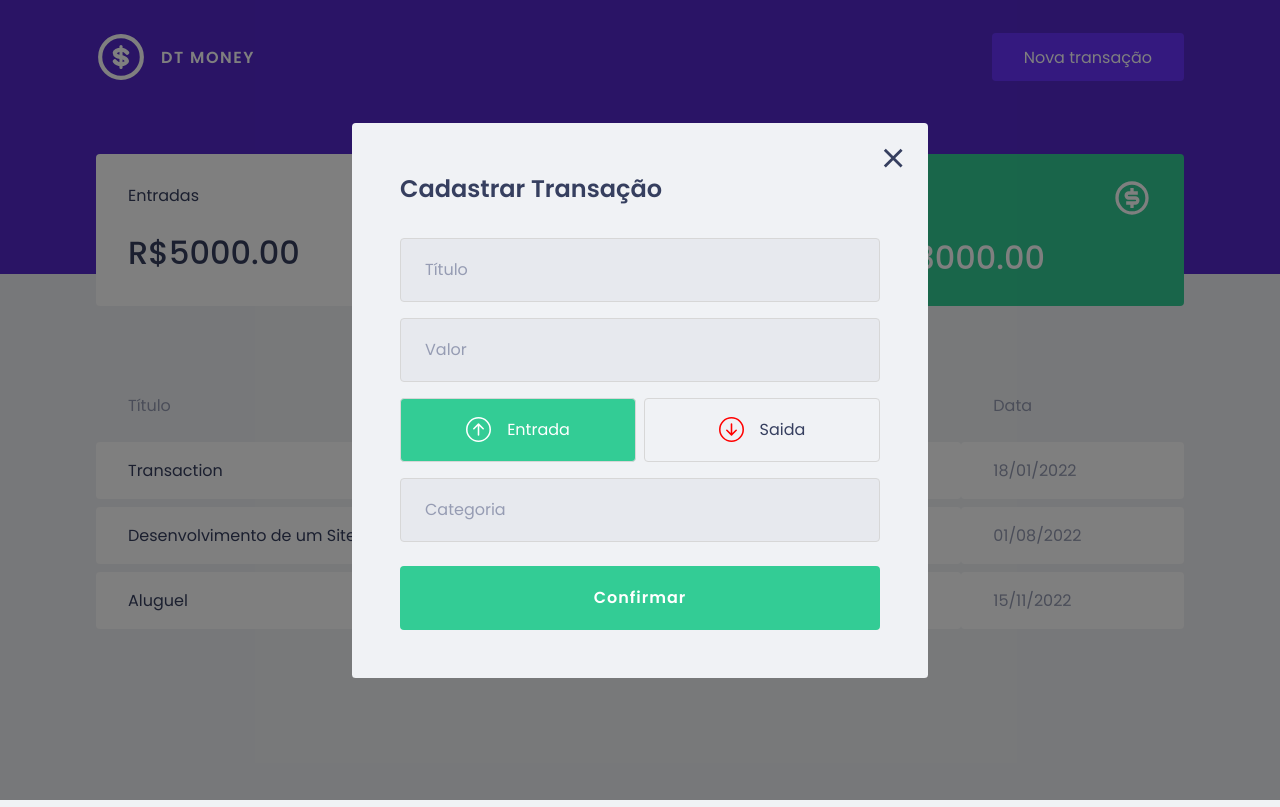
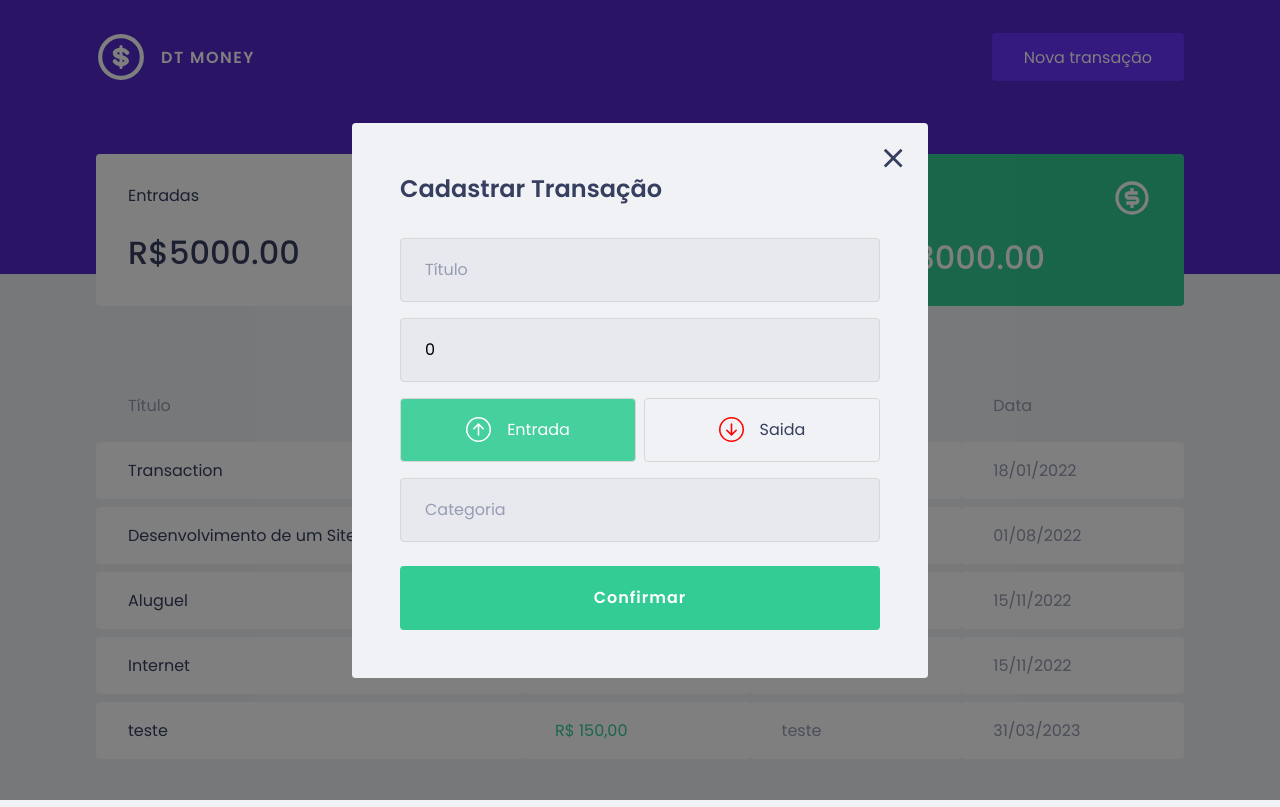
Before and after one commit to ViniciosMacario/DT-MONEY, a React (Vite) app: page / in a window 1280 px wide. Both pictures are taken after a click on the button "Nova transação". Built offline with nearby package versions, Linux system fonts and the light colour scheme; data requests are answered from the project's data file.

Commit message:
Connect API POST- NEWTRANSACTIONS

```diff
--- a/db.json
+++ b/db.json
@@ -4,7 +4,7 @@
       "id": 1,
       "title": "Transaction",
       "amount": 450,
-      "type": "deposit",
+      "type": "deposity",
       "category": "Food",
       "data": "2022-01-18"
     },
@@ -12,7 +12,7 @@
       "id": 2,
       "title": "Desenvolvimento de um Site",
       "amount": 8050,
-      "type": "deposit",
+      "type": "deposity",
       "category": "tecnology",
       "data": "2022-08-01"
     },
@@ -23,6 +23,22 @@
       "type": "withdrawal",
       "category": "House",
       "data": "2022-11-15"
+    },
+    {
+      "id": "4",
+      "title": "Internet",
+      "amount": 150,
+      "category": "Serviços",
+      "type": "withdrawal",
+      "data": "2022-11-15"
+    },
+    {
+      "id": "803e17e3-d784-4403-a233-206c7ead0d58",
+      "title": "teste",
+      "amount": 150,
+      "category": "teste",
+      "type": "deposity",
+      "data": "2023-03-31T19:43:48.131Z"
     }
   ]
 }
--- a/package.json
+++ b/package.json
@@ -15,13 +15,15 @@
     "react-dom": "^18.2.0",
     "react-icons": "^4.8.0",
     "react-modal": "^3.16.1",
-    "styled-components": "^5.3.9"
+    "styled-components": "^5.3.9",
+    "uuid": "^9.0.0"
   },
   "devDependencies": {
     "@types/react": "^18.0.28",
     "@types/react-dom": "^18.0.11",
     "@types/react-modal": "^3.13.1",
     "@types/styled-components": "^5.1.26",
+    "@types/uuid": "^9.0.1",
     "@vitejs/plugin-react": "^3.1.0",
     "json-server": "^0.17.3",
     "typescript": "^4.9.3",
--- a/src/components/NewTransactionModal/NewTransactionModal.tsx
+++ b/src/components/NewTransactionModal/NewTransactionModal.tsx
@@ -1,18 +1,36 @@
-import Modal from 'react-modal'
+import Modal from 'react-modal';
 import { RadioButton, Container,TransactionTypeContainer } from './styles';
-import { GrClose } from 'react-icons/gr'
-import { BsArrowDownCircle,BsArrowUpCircle } from 'react-icons/bs'
-import { useState } from 'react';
+import { GrClose } from 'react-icons/gr';
+import { BsArrowDownCircle,BsArrowUpCircle } from 'react-icons/bs';
+import { useState, FormEvent } from 'react';
+import { api } from '../services/api';
+import { v4 } from 'uuid'
 
 type NewTransactionModalProps = {
   isOpen: boolean;
   onClose: () => void;
 }
 
+function NewTransactionModal({ isOpen, onClose }:NewTransactionModalProps){
+  const [title, setTitle] = useState('');
+  const [amount, setAmount] = useState(0);
+  const [category, setCategory] = useState('');
 
-function NewTransactionModal({ isOpen, onClose }:NewTransactionModalProps){
   const [type, setType] = useState('deposity');
-  console.log(type)
+  //Quando passamos uma função para o evento "onSubmit" ela retorna para a própria função Dados/informações do próprio evento
+  function handleCreateNewTransaction(event: FormEvent){
+    event.preventDefault();
+
+    const data = {
+      id: v4(),
+      title,
+      amount,
+      category,
+      type,
+      data: new Date(),
+    }
+    api.post('/transactions', data);
+  }
 
   return(
     <Modal
@@ -25,14 +43,19 @@ function NewTransactionModal({ isOpen, onClose }:NewTransactionModalProps){
         <GrClose title='closeIcon' color='#c10f0f' />
       </button>
 
-      <Container>
+      <Container onSubmit={handleCreateNewTransaction}>
         <h2>Cadastrar Transação</h2>
         <input
           placeholder='Título'
+          value={title}
+          onChange={(e) => setTitle(e.target.value)}
         />
         <input
           type='number'
           placeholder='Valor'
+          value={amount}
+          // e.target.value retorna uma string e mesmo que vc informe que é um number, não vai funcionar, é necessário fazer uma conversão
+          onChange={(e) => setAmount(Number(e.target.value))}
         />
         <TransactionTypeContainer>
           <RadioButton
@@ -58,6 +81,8 @@ function NewTransactionModal({ isOpen, onClose }:NewTransactionModalProps){
         </TransactionTypeContainer>
         <input
           placeholder='Categoria'
+          value={category}
+          onChange={(e) => setCategory(e.target.value)}
         />
 
         <button type="submit">Confirmar</button>
--- a/src/components/NewTransactionModal/styles.ts
+++ b/src/components/NewTransactionModal/styles.ts
@@ -1,5 +1,5 @@
 import styled from "styled-components";
-import { darken } from "polished";
+import { darken, transparentize } from "polished";
 
 
 export const Container = styled.form`
@@ -76,8 +76,8 @@ export const RadioButton = styled.button<RadioButtonProps>`
 
   cursor: pointer;
   border-radius: 0.25rem;
-  border: 1.5px solid #d7d7d7;
-  background: ${(props) => props.isActive ? props.color : 'transparent'};
+  border: 1px solid #d7d7d7;
+  background: ${(props) => props.isActive ? transparentize(0.1, props.color) : 'transparent'};
 
   transition: all 0.2s;
 
@@ -92,6 +92,6 @@ export const RadioButton = styled.button<RadioButtonProps>`
   }
 
   &:hover{
-    border-color: ${darken(0.5, '#d7d7d7')};
+    border-color: ${darken(0.2, '#d7d7d7')};
   }
 `
--- a/src/components/TransactionsTable/TransactionsTable.tsx
+++ b/src/components/TransactionsTable/TransactionsTable.tsx
@@ -13,7 +13,7 @@ type TransactionsTable = {
 
 function TransactionsTable(){
   const [transactions, setTransactions] = useState<TransactionsTable[]>([]);
-  console.log(transactions)
+
   useEffect(() => {
     api.get('transactions')
       .then(response => setTransactions(response.data))
--- a/src/components/TransactionsTable/style.ts
+++ b/src/components/TransactionsTable/style.ts
@@ -32,7 +32,7 @@ export const Container = styled.div`
       &.withdrawal{
         color: var(--red);
       }
-      &.deposit{
+      &.deposity{
         color: var(--green);
       }
     }
```
Also changed, not shown: 1 other file (tests, documents, lock files or other folders).
